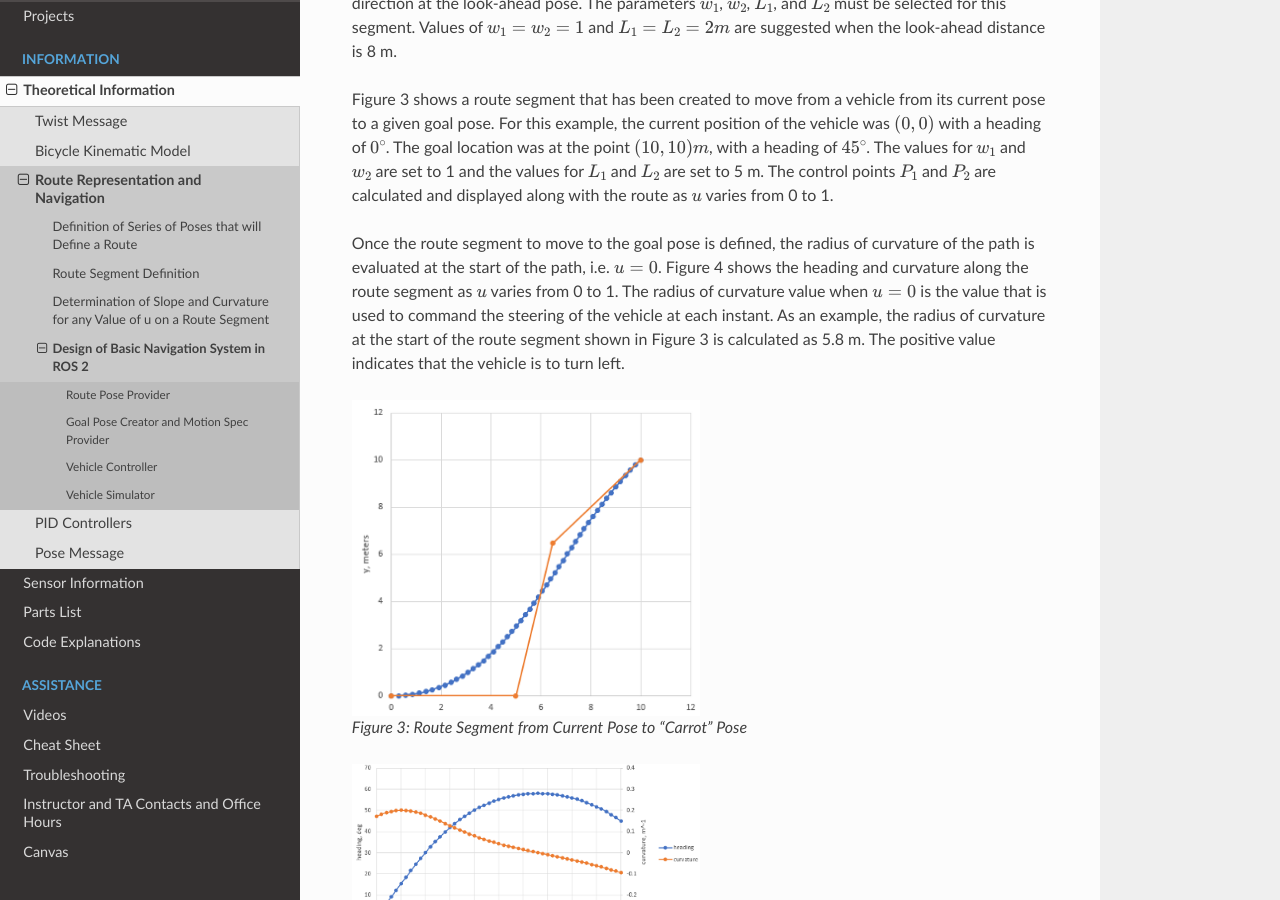
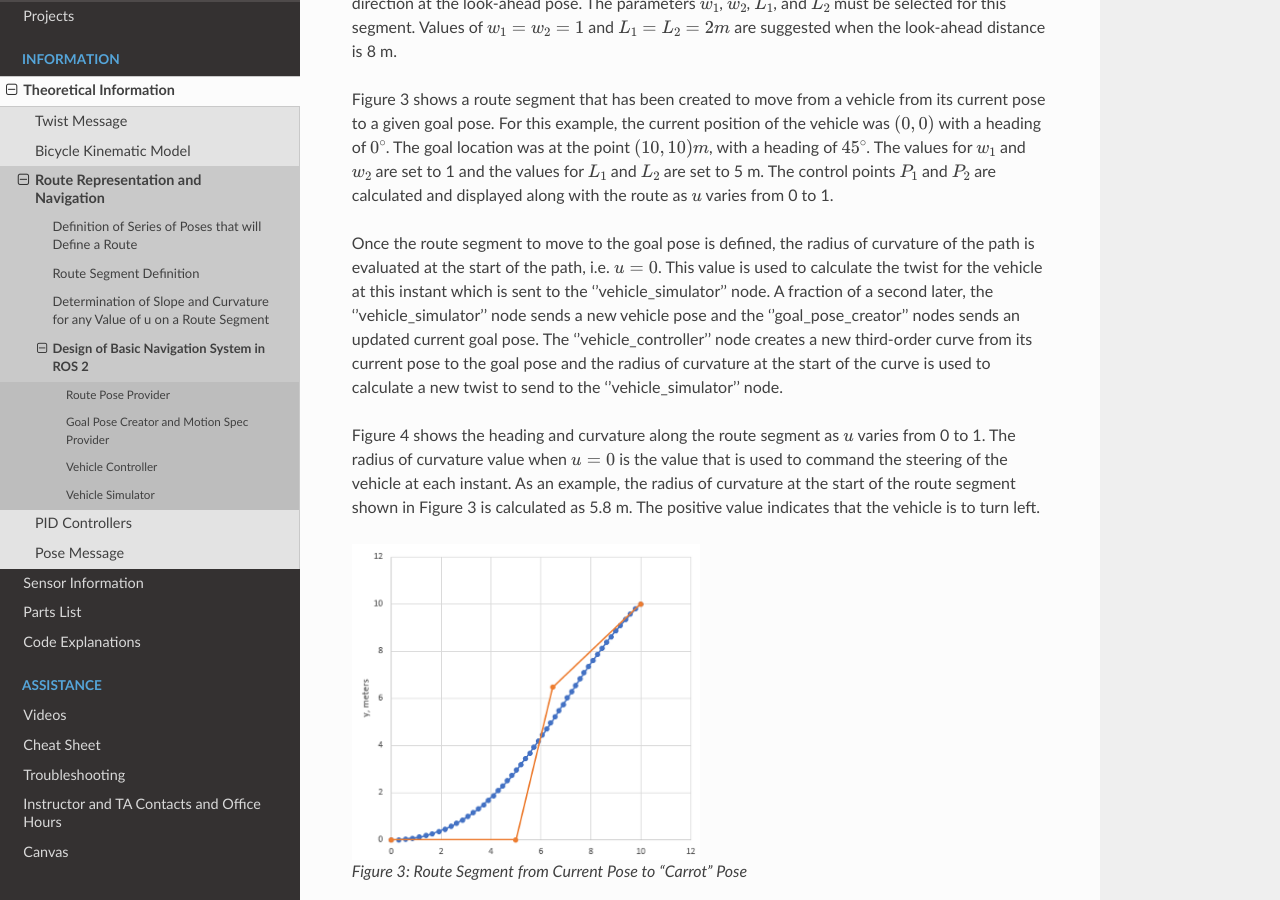
Before and after one commit to av-mae-uf/av1tenth-docs, a Sphinx documentation site: the page built from docs/information/theoryinfo/routes/navsys.rst, in a window 1280 px wide and 900 px high, scrolled down 2691 px. Built offline with Sphinx 7.4.7 and the Read the Docs theme 2.0.0, drawn with Linux system fonts in a browser that asks for light colours.

Commit message:
Update navsys.rst

```diff
--- a/docs/information/theoryinfo/routes/navsys.rst
+++ b/docs/information/theoryinfo/routes/navsys.rst
@@ -76,7 +76,9 @@
 The control points :math:`P_1` and :math:`P_2` are calculated and displayed along with the route as :math:`u` varies from 0 to 1.
 
 Once the route segment to move to the goal pose is defined, the radius of curvature of the path is evaluated at
-the start of the path, i.e. :math:`u = 0`.  Figure 4 shows the heading and curvature  along the route segment as :math:`u`
+the start of the path, i.e. :math:`u = 0`.  This value is used to calculate the twist for the vehicle at this instant which is sent to the ''vehicle_simulator'' node.  A fraction of a second later, the ''vehicle_simulator'' node sends a new vehicle pose and the ''goal_pose_creator'' nodes sends an updated current goal pose.  The ''vehicle_controller'' node creates a new third-order curve from its current pose to the goal pose and the radius of curvature at the start of the curve is used to calculate a new twist to send to the ''vehicle_simulator'' node.
+
+Figure 4 shows the heading and curvature  along the route segment as :math:`u`
 varies from 0 to 1.  The radius of curvature value when :math:`u =0` is the value that is used to command the steering of the
 vehicle at each instant.  As an example, the radius of curvature at the start of the route segment shown in Figure 3 is
 calculated as 5.8 m. The positive value indicates that the vehicle is to turn left.
```
